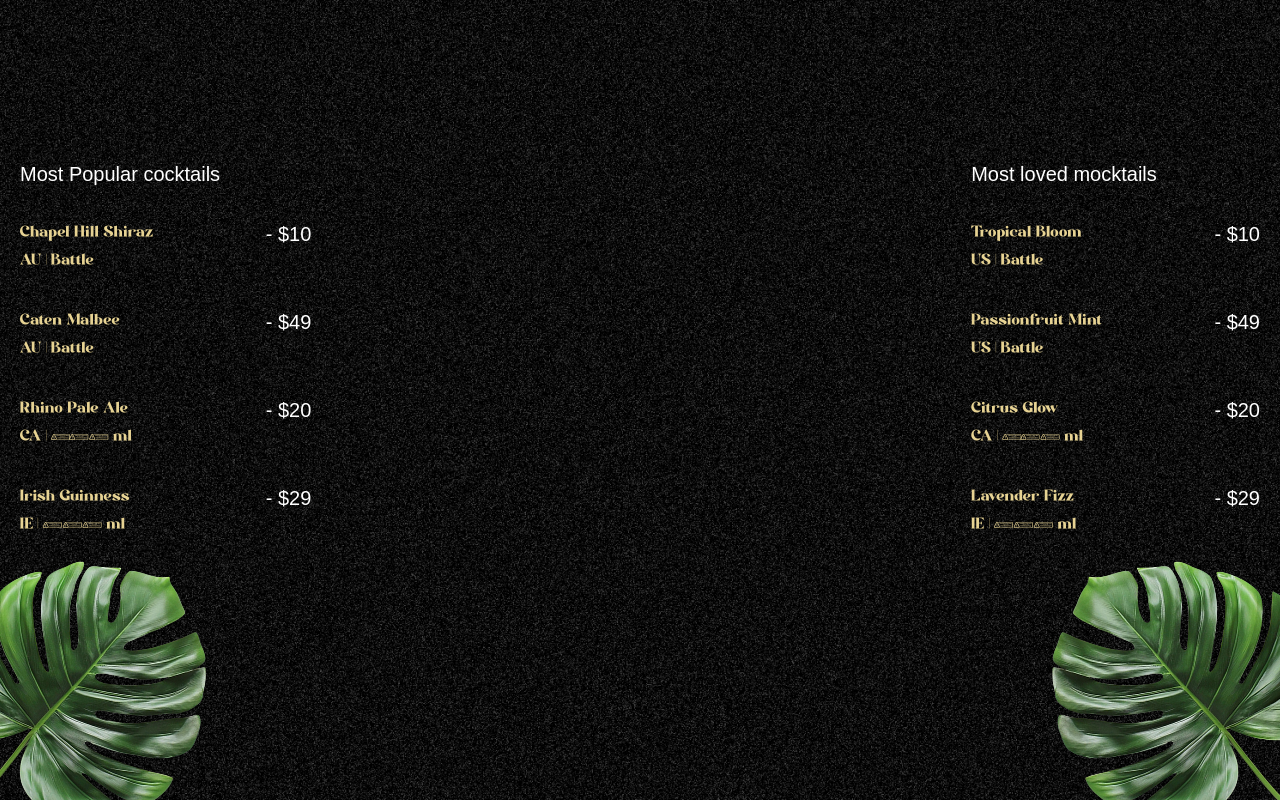
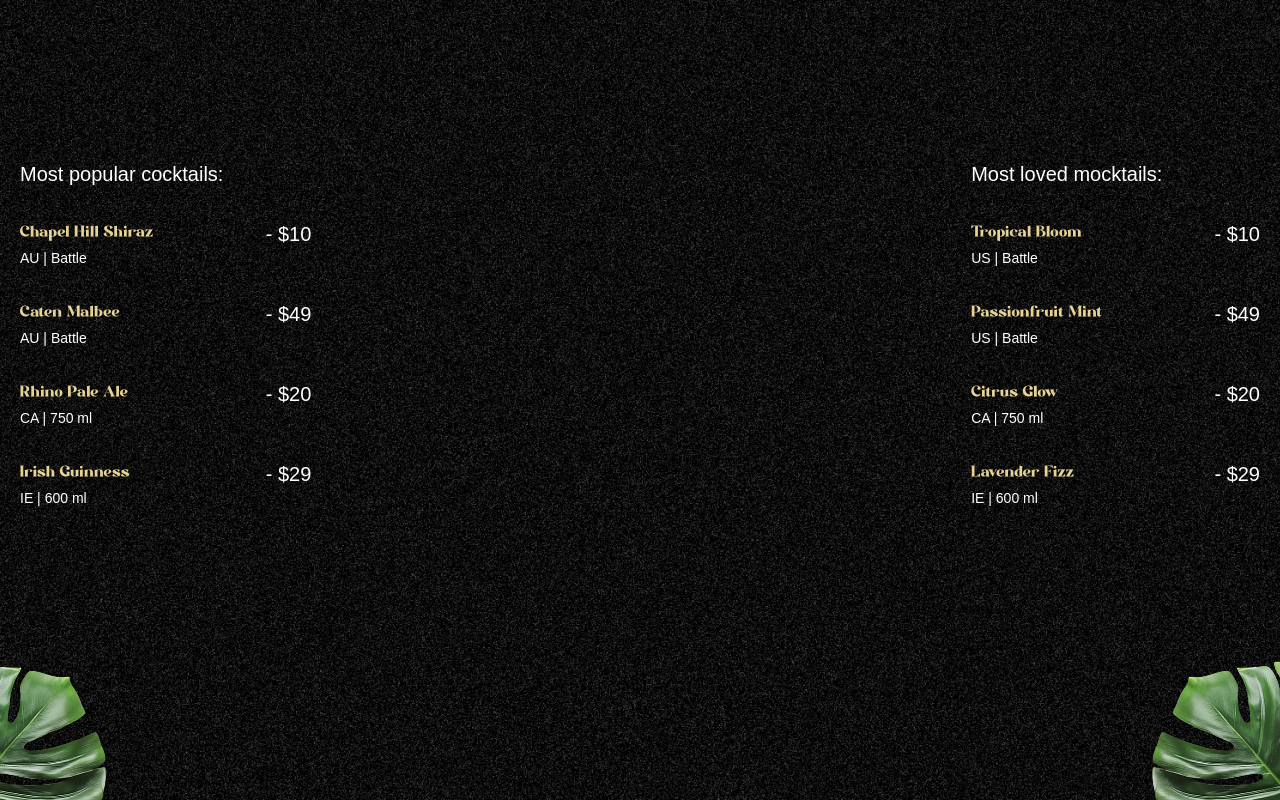
Before and after one commit to safayet404/gsap-react, a React (Vite) app: page / in a window 1280 px wide. Shown: the part 800-1600 px from the top of the page. Built offline with nearby package versions, Linux system fonts and the light colour scheme; a web font is replaced by a local one.

Commit message:
cocktail leaf animation

```diff
--- a/src/components/Cocktails.jsx
+++ b/src/components/Cocktails.jsx
@@ -1,7 +1,29 @@
-import React from "react";
+import { useGSAP } from "@gsap/react";
+import gsap from "gsap";
 import { cocktailLists, mockTailLists } from "../constants";
 
 const Cocktails = () => {
+  useGSAP(() => {
+    const parallaxTimeline = gsap.timeline({
+      scrollTrigger: {
+        trigger: "#cocktails",
+        start: "top 30%",
+        end: "bottom 80%",
+        scrub: true,
+      },
+    });
+
+    parallaxTimeline
+      .from("#c-left-leaf", {
+        x: -100,
+        y: 100,
+      })
+      .from("#c-right-leaf", {
+        x: 100,
+        y: 100,
+      });
+  });
+
   return (
     <section id="cocktails" className="noisy">
       <img src="/images/cocktail-left-leaf.png" alt="l-leaf" id="c-left-leaf" />
@@ -13,36 +35,36 @@
 
       <div className="list">
         <div className="popular">
-          <h2>Most Popular cocktails</h2>
+          <h2>Most popular cocktails:</h2>
 
           <ul>
-            {cocktailLists.map((drink) => (
-              <li key={drink.name}>
+            {cocktailLists.map(({ name, country, detail, price }) => (
+              <li key={name}>
                 <div className="md:me-28">
-                  <h3>{drink.name}</h3>
-                  <h3>
-                    {drink.country} | {drink.detail}{" "}
-                  </h3>
+                  <h3>{name}</h3>
+                  <p>
+                    {country} | {detail}
+                  </p>
                 </div>
-                <span> - {drink.price} </span>
+                <span>- {price}</span>
               </li>
             ))}
           </ul>
         </div>
 
         <div className="loved">
-          <h2>Most loved mocktails</h2>
+          <h2>Most loved mocktails:</h2>
 
           <ul>
-            {mockTailLists.map((drink) => (
-              <li key={drink.name}>
-                <div className="md:me-28">
-                  <h3>{drink.name}</h3>
-                  <h3>
-                    {drink.country} | {drink.detail}{" "}
-                  </h3>
+            {mockTailLists.map(({ name, country, detail, price }) => (
+              <li key={name}>
+                <div className="me-28">
+                  <h3>{name}</h3>
+                  <p>
+                    {country} | {detail}
+                  </p>
                 </div>
-                <span> - {drink.price} </span>
+                <span>- {price}</span>
               </li>
             ))}
           </ul>
```
